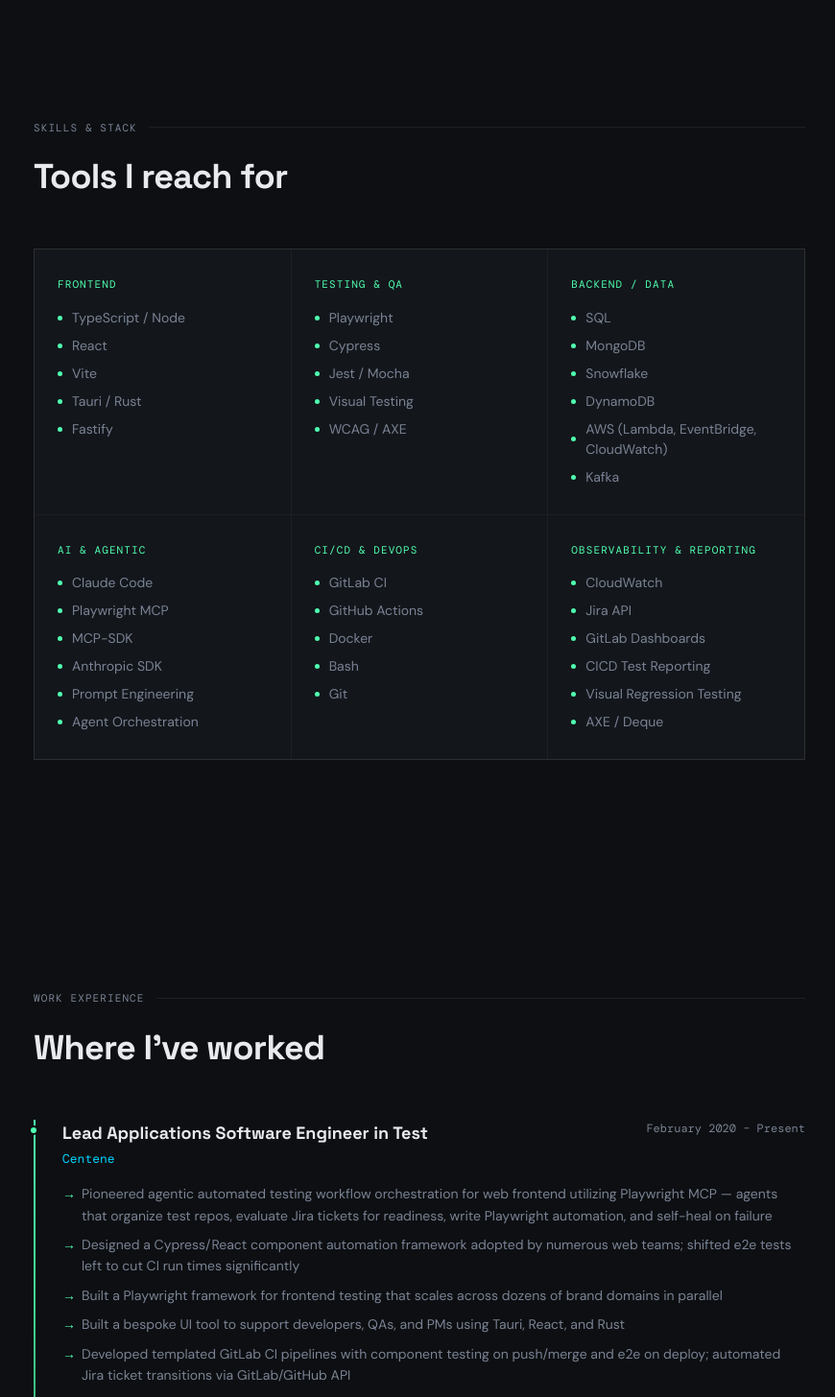
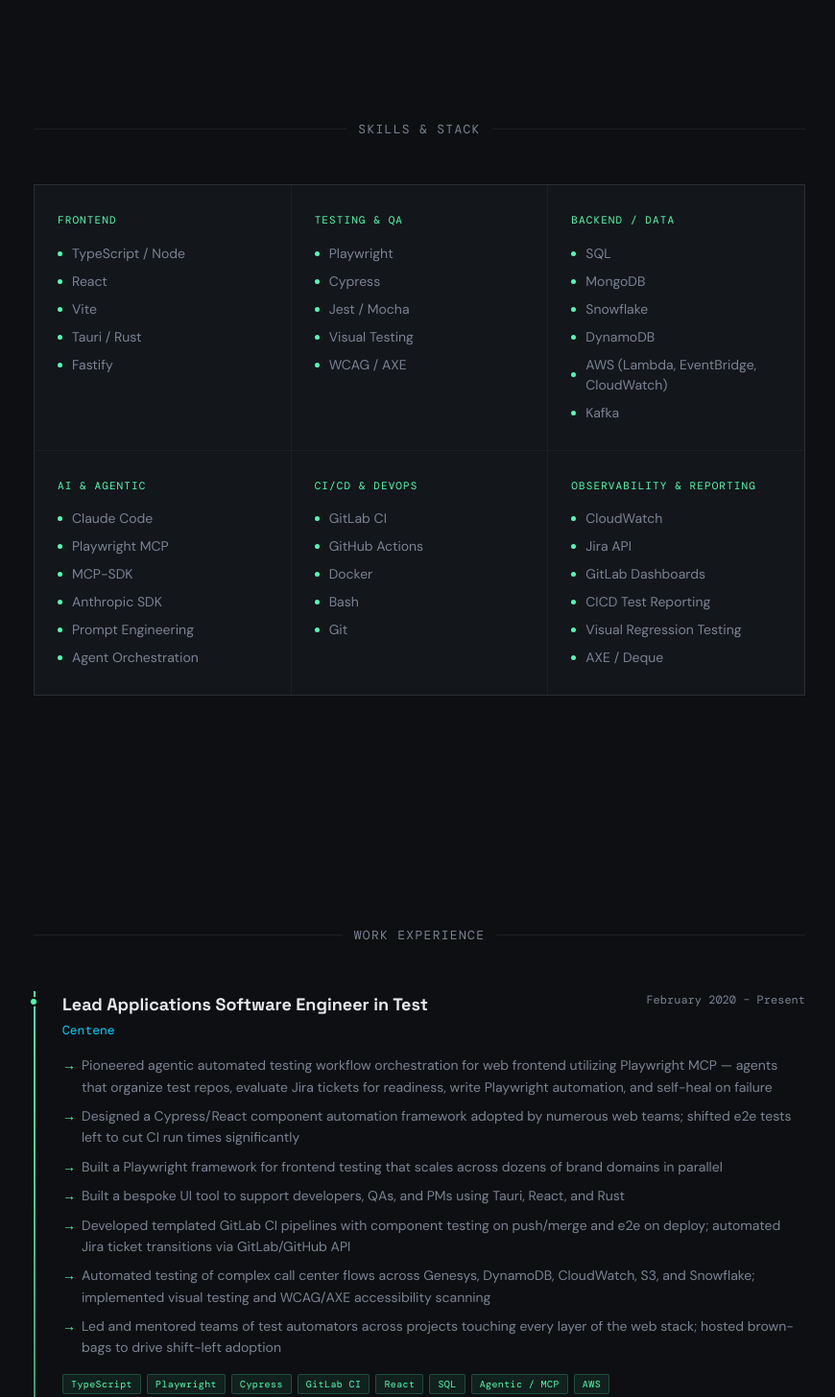
Before and after one commit to agebhardtsbauer/portfolio-website, a React (Vite) app: page / in a window 1280 px wide. Shown: the part 820-2276 px from the top of the page at 96% size, without its empty margins (203-1073 px from the left). Built offline with nearby package versions, Linux system fonts and the light colour scheme.

Commit message:
design changes and minor updatesP

```diff
--- a/src/components/Experience.tsx
+++ b/src/components/Experience.tsx
@@ -13,18 +13,6 @@
     >
       <div ref={headingRef} className="fade-in" style={{ marginBottom: 48 }}>
         <SectionLabel text="Work Experience" />
-        <h2
-          style={{
-            fontFamily: "'Space Grotesk', sans-serif",
-            fontWeight: 800,
-            fontSize: 36,
-            color: 'var(--text)',
-            margin: 0,
-            letterSpacing: '-0.02em',
-          }}
-        >
-          Where I've worked
-        </h2>
       </div>
 
       {/* Timeline */}
--- a/src/components/Projects.tsx
+++ b/src/components/Projects.tsx
@@ -22,28 +22,14 @@
       style={{ padding: '120px 48px', maxWidth: 900, margin: '0 auto' }}
     >
       <div ref={headingRef} className="fade-in" style={{ marginBottom: 48 }}>
-        <SectionLabel text="Selected Work" />
-        <h2
-          style={{
-            fontFamily: "'Space Grotesk', sans-serif",
-            fontWeight: 800,
-            fontSize: 36,
-            color: 'var(--text)',
-            margin: 0,
-            letterSpacing: '-0.02em',
-          }}
-        >
-          Things I've built
-        </h2>
+        <SectionLabel text="Projects" />
       </div>
 
       <div
         style={{
           display: 'grid',
           gridTemplateColumns: 'repeat(auto-fit, minmax(280px, 1fr))',
-          gap: 1,
-          background: 'var(--border)',
-          border: '1px solid var(--border)',
+          gap: 2,
         }}
       >
         {projects.map((project, i) => (
@@ -70,6 +56,7 @@
       className="fade-in"
       style={{
         background: 'var(--bg2)',
+        border: '1px solid var(--border)',
         padding: '24px',
         display: 'flex',
         flexDirection: 'column',
--- a/src/components/SectionLabel.tsx
+++ b/src/components/SectionLabel.tsx
@@ -5,8 +5,9 @@
 export function SectionLabel({ text }: Props) {
   return (
     <div className="flex items-center gap-3 mb-4">
+      <div style={{ flex: 1, height: 1, background: 'var(--border)' }} />
       <span
-        style={{ fontFamily: "'DM Mono', monospace", color: 'var(--muted)', fontSize: 11 }}
+        style={{ fontFamily: "'DM Mono', monospace", color: 'var(--muted)', fontSize: 13 }}
         className="uppercase tracking-widest"
       >
         {text}
--- a/src/components/Skills.tsx
+++ b/src/components/Skills.tsx
@@ -12,18 +12,6 @@
     >
       <div ref={headingRef} className="fade-in" style={{ marginBottom: 48 }}>
         <SectionLabel text="Skills & Stack" />
-        <h2
-          style={{
-            fontFamily: "'Space Grotesk', sans-serif",
-            fontWeight: 800,
-            fontSize: 36,
-            color: 'var(--text)',
-            margin: 0,
-            letterSpacing: '-0.02em',
-          }}
-        >
-          Tools I reach for
-        </h2>
       </div>
 
       <div
--- a/src/data/experience.ts
+++ b/src/data/experience.ts
@@ -20,7 +20,7 @@
       'Automated testing of complex call center flows across Genesys, DynamoDB, CloudWatch, S3, and Snowflake; implemented visual testing and WCAG/AXE accessibility scanning',
       'Led and mentored teams of test automators across projects touching every layer of the web stack; hosted brown-bags to drive shift-left adoption',
     ],
-    tags: ['Playwright', 'TypeScript', 'React', 'AWS', 'Agentic / MCP', 'GitLab CI'],
+    tags: ['TypeScript', 'Playwright', 'Cypress', 'GitLab CI', 'React', 'SQL', 'Agentic / MCP', 'AWS'],
   },
   {
     role: 'Software Development Engineer in Test',
```
